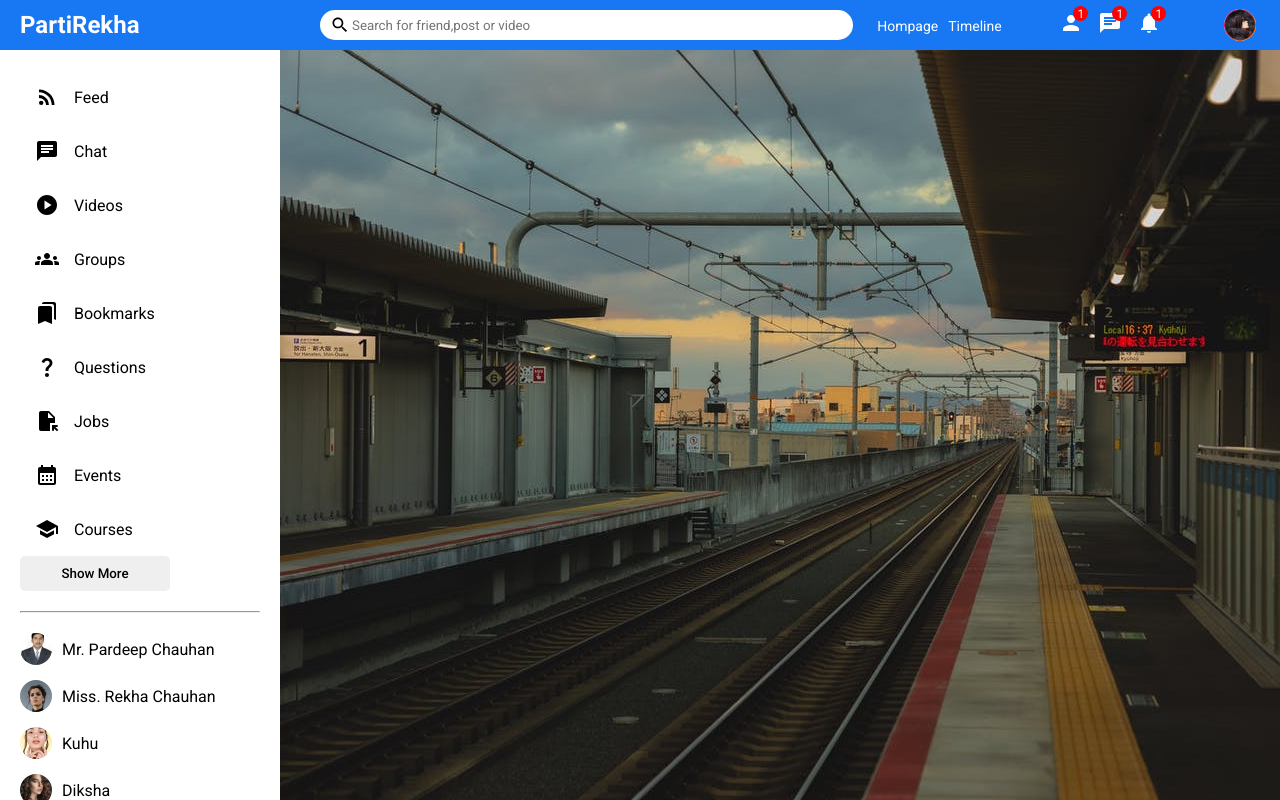
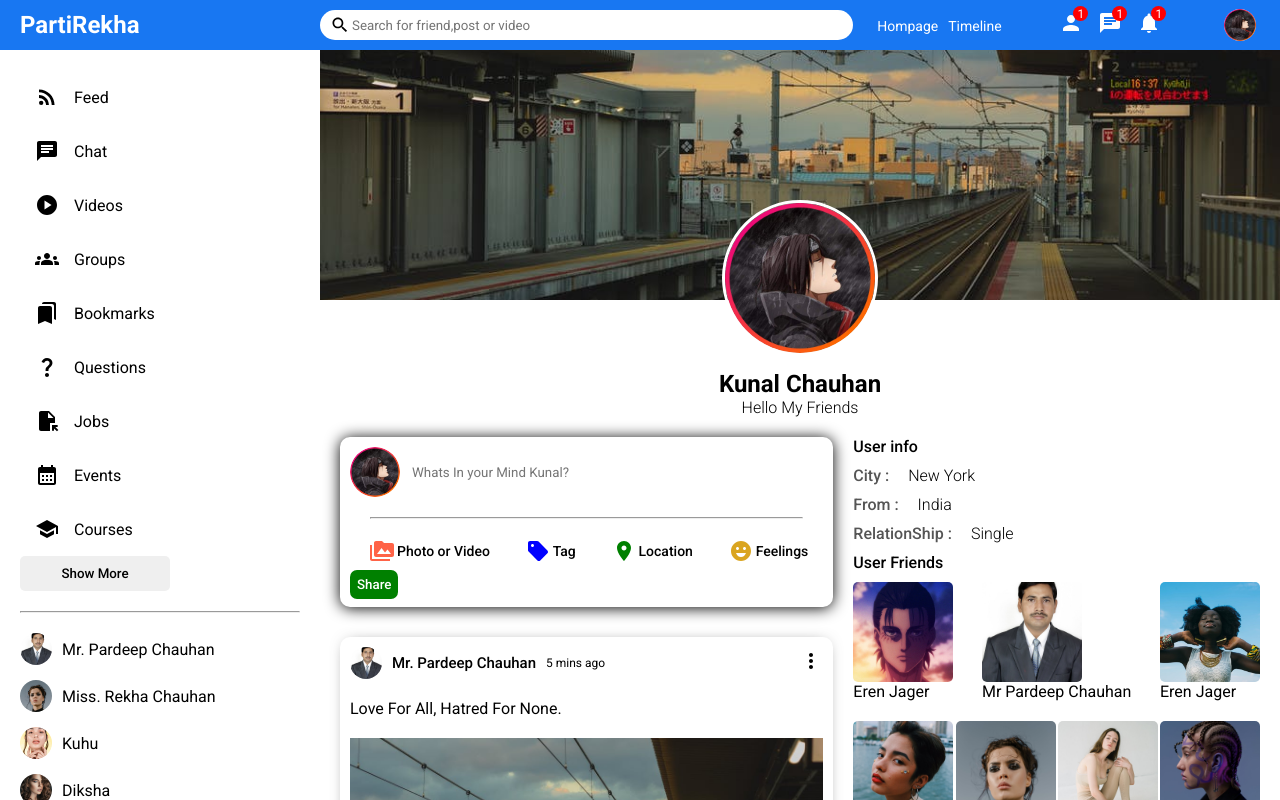
Before and after one commit to Kunal-Chauhan7/PartiRekha, a React (Create React App) app: page / in a window 1280 px wide. Shown: the top 800 px of the page. Built offline with nearby package versions, Linux system fonts and the light colour scheme; a web font is replaced by a local one.

Commit message:
done with the profile page

```diff
--- a/src/component/rightbar/rightbar.css
+++ b/src/component/rightbar/rightbar.css
@@ -37,3 +37,42 @@
     margin: 0px;
     list-style: none;
 }
+
+.rightbarTitle{
+    font-style: 18px;
+    font-weight: 500;
+    margin-bottom: 10px;
+}
+
+.rightbarInfoItem{
+    margin-bottom: 10px;
+}
+
+.rightbarInfoKey{
+    font-weight: 500;
+    margin-right: 15px;
+    color: #555;
+}
+
+.rightbarInfoValue{
+    font-weight: 300;
+}
+
+.rightbarFollowings{
+    display: flex;
+    flex-wrap: wrap;
+    justify-content: space-between;
+}
+
+.rightbarFollowing{
+    display: flex;
+    flex-direction: column;
+    margin-bottom: 20px;
+    cursor: pointer;
+}
+
+.rightbarFollowingImg{
+    width: 100px;
+    height: 100px;
+    object-fit: cover;border-radius: 5px;
+}
--- a/src/component/rightbar/rightbar.jsx
+++ b/src/component/rightbar/rightbar.jsx
@@ -3,11 +3,11 @@ import './rightbar.css'
 import { Users } from '../../DummyData'
 import Online from '../Online/Online'
 
-const Rightbar = () => {
-  return (
-    <div className='rightbar'>
-      <div className='rightbarWrapper'>
-        <div className='birthdayContainer'>
+const Rightbar = ({profile}) => {
+  const HomeRightBar = () => {
+    return(
+      <>
+      <div className='birthdayContainer'>
           <img className='birthdayImg' src="assets/gift.png" alt="" />
           <span className='birthdayText'>
           <b>Pola Foster</b> and <b>3 other friends</b> have a birthday today.
@@ -22,6 +22,67 @@ const Rightbar = () => {
             ))
           }
         </ul>
+      </>
+    );
+  };
+
+  const ProfileRightbar = () => {
+    return (
+      <>
+      <h4 className='rightbarTitle'>User info</h4>
+      <div className='rightbarInfo'>
+        <div className='rightbarInfoItem'>
+          <span className='rightbarInfoKey'>City : </span>
+          <span className='rightbarInfoValue'>New York</span>
+        </div>
+        <div className='rightbarInfoItem'>
+          <span className='rightbarInfoKey'>From : </span>
+          <span className='rightbarInfoValue'>India</span>
+        </div>
+        <div className='rightbarInfoItem'>
+          <span className='rightbarInfoKey'>RelationShip : </span>
+          <span className='rightbarInfoValue'>Single</span>
+        </div>
+      </div>
+      <h4 className='rightbarTitle'>User Friends</h4>
+      <div className='rightbarFollowings'>
+        <div className='rightbarFollowing'>
+          <img src="assets/person/eren.jpg" alt="" className='rightbarFollowingImg'/>
+          <span className='rightbarFollowingName'>Eren Jager</span>
+        </div>
+        <div className='rightbarFollowing'>
+          <img src="assets/person/papa.jpg" alt="" className='rightbarFollowingImg'/>
+          <span className='rightbarFollowingName'>Mr Pardeep Chauhan</span>
+        </div>
+        <div className='rightbarFollowing'>
+          <img src="assets/person/3.jpeg" alt="" className='rightbarFollowingImg'/>
+          <span className='rightbarFollowingName'>Eren Jager</span>
+        </div>
+        <div className='rightbarFollowing'>
+          <img src="assets/person/4.jpeg" alt="" className='rightbarFollowingImg'/>
+          <span className='rightbarFollowingName'>Eren Jager</span>
+        </div>
+        <div className='rightbarFollowing'>
+          <img src="assets/person/1.jpeg" alt="" className='rightbarFollowingImg'/>
+          <span className='rightbarFollowingName'>Eren Jager</span>
+        </div>
+        <div className='rightbarFollowing'>
+          <img src="assets/person/5.jpeg" alt="" className='rightbarFollowingImg'/>
+          <span className='rightbarFollowingName'>Eren Jager</span>
+        </div>
+        <div className='rightbarFollowing'>
+          <img src="assets/person/6.jpeg" alt="" className='rightbarFollowingImg'/>
+          <span className='rightbarFollowingName'>Eren Jager</span>
+        </div>
+      </div>
+      </>
+    )
+  }
+
+  return (
+    <div className='rightbar'>
+      <div className='rightbarWrapper'>
+        <ProfileRightbar/>
       </div>
     </div>
   )
--- a/src/pages/profile/Profile.css
+++ b/src/pages/profile/Profile.css
@@ -9,3 +9,41 @@
 .profileRightBottom{
     display: flex;
 }
+
+.profileCover{
+    height: 320px;
+    position: relative;
+}
+.profileCoverImage{
+    width: 100%;
+    height: 250px;
+    object-fit: cover;
+}
+
+.profileUserImage{
+    width: 150px;
+    height: 150px;
+    border-radius: 50%;
+    object-fit: cover;
+    position: absolute;
+    left: 0px;
+    right: 0px;
+    margin: auto;
+    top: 150px;
+    border: 3px solid white;
+}
+
+.profileInfo{
+    display: flex;
+    flex-direction: column;
+    align-items: center;
+    justify-content: center;
+}
+
+.profileInfoName{
+    font-size: 24px;
+}
+
+.profileInfoDesc{
+    font-weight: 300;
+}
--- a/src/pages/profile/Profile.jsx
+++ b/src/pages/profile/Profile.jsx
@@ -12,12 +12,19 @@ const Profile = () => {
         <Sidebar/>
         <div className='profileRight'>
         <div className='profileRightTop'>
-            <img className='profileCoverImage' src="assets/post/1.jpeg" alt="" />
-            <img className='profileUserImage' src="assets/person/2.jpeg" alt="" />
+            <div className='profileCover'>
+              <img className='profileCoverImage' src="assets/post/1.jpeg" alt="" />
+              <img className='profileUserImage' src="assets/person/2.jpeg" alt="" />
+            </div>
+            <div className='profileInfo'>
+              <h4 className='profileInfoName'>Kunal Chauhan</h4>
+              <span className='profileInfoDesc'>Hello My Friends</span>
+            </div>
         </div>
+
         <div className='profileRightBottom'>
             <Feeds/>
-            <Rightbar/>
+            <Rightbar profile/>
             </div>
         </div>
       </div>
```
Also changed, not shown: src/pages/login/login.css (added), src/pages/login/login.jsx (added).
